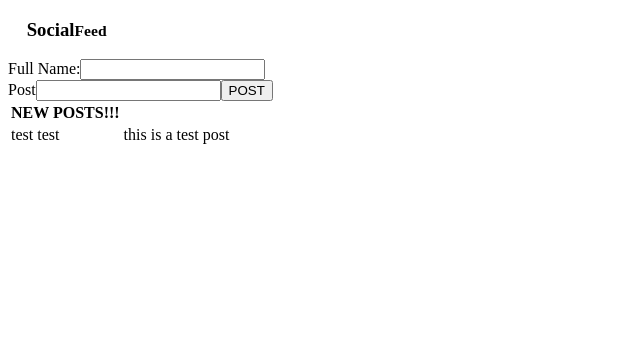
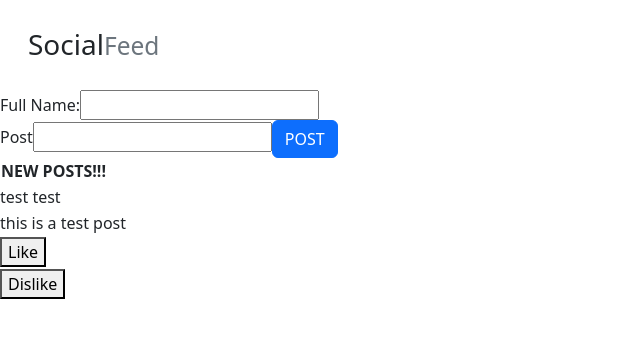
Before and after one commit to C-Skala/Social-Feed, a React (Create React App) app: page / in a window 1280 px wide. Shown: the top 338 px of the page, without its empty margins (0-640 px from the left). Built offline with nearby package versions, Linux system fonts and the light colour scheme.

Commit message:
made like and dislike buttons

```diff
--- a/package.json
+++ b/package.json
@@ -6,6 +6,7 @@
     "@testing-library/jest-dom": "^5.16.5",
     "@testing-library/react": "^13.3.0",
     "@testing-library/user-event": "^13.5.0",
+    "bootstrap": "^5.2.0",
     "react": "^18.2.0",
     "react-dom": "^18.2.0",
     "react-scripts": "5.0.1",
--- a/src/App.js
+++ b/src/App.js
@@ -2,6 +2,7 @@ import React, { useState } from 'react';
 import CreatePost from "./Components/CreatePost/CreatePost";
 import DisplayPosts from './Components/DisplayPosts/DisplayPosts';
 import Navbar from './Components/Navbar/Navbar';
+import './Components/DisplayPosts/LikeDislikeButton.css';
 
 function App() {
 
--- a/src/Components/DisplayPosts/DisplayPosts.jsx
+++ b/src/Components/DisplayPosts/DisplayPosts.jsx
@@ -1,7 +1,9 @@
+import React from 'react';
+import LikeDislikeButton from './LikeDislikeButton';
 
 const DisplayPosts = (props) => {
     return (
-        <table className = 'table'>
+        <table className = 'table-container'>
             <thead>
                 <tr>
                     <th>NEW POSTS!!!</th>
@@ -10,10 +12,13 @@ const DisplayPosts = (props) => {
             <tbody>
                 {props.parentEntries.map((entry) => {
                     return(
-                        <tr key = {entry}>
-                            <td>{entry.fullName}</td>
-                            <td>{entry.post}</td>
+                        <tr className = 'row' key = {entry}>
+                            <td className = 'table-content'>{entry.fullName}</td>
+                            <td className = 'table-content' >{entry.post}</td>
+                            <td><LikeDislikeButton message = 'Like'/></td>
+                            <td><LikeDislikeButton message = 'Dislike'/></td>
                         </tr>
+
                     );
                 })}
             </tbody>
--- /dev/null
+++ b/src/Components/DisplayPosts/LikeDislikeButton.css
@@ -0,0 +1,11 @@
+button{
+    color: black;
+}
+
+.active{
+    background-color: green;
+}
+
+.inactive{
+    background-color: grey;
+}
--- /dev/null
+++ b/src/Components/DisplayPosts/LikeDislikeButton.jsx
@@ -0,0 +1,25 @@
+import React, { useState } from 'react';
+import "./LikeDislikeButton.css";
+
+const LikeDislikeButton = (props) => {
+
+    const [buttonClass, setButtonClass] = useState('inactive')
+    function handleClick(){
+        if (buttonClass === 'inactive'){
+            setButtonClass('active');
+        }
+        else{
+            setButtonClass('inactive');
+        }
+    }
+        return (
+        <div>
+            <button classname = {buttonClass} onClick ={handleClick}>{props.message}</button>
+        </div>
+     );
+
+
+
+}
+
+export default LikeDislikeButton;
--- a/src/index.js
+++ b/src/index.js
@@ -1,6 +1,7 @@
 import React from 'react';
 import ReactDOM from 'react-dom/client';
 import App from './App';
+import 'bootstrap/dist/css/bootstrap.min.css';
 
 const root = ReactDOM.createRoot(document.getElementById('root'));
 root.render(
```
Also changed, not shown: 1 other file (tests, documents, lock files or other folders).
